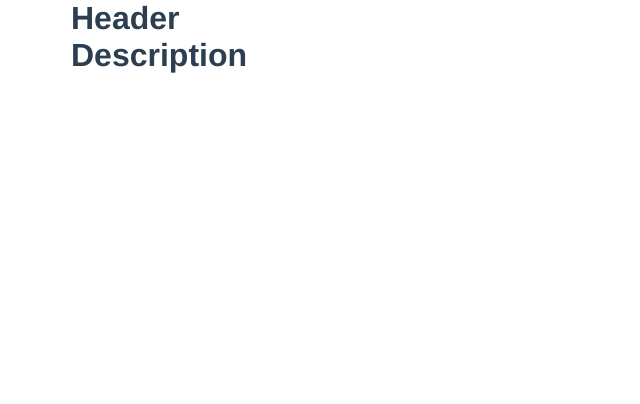
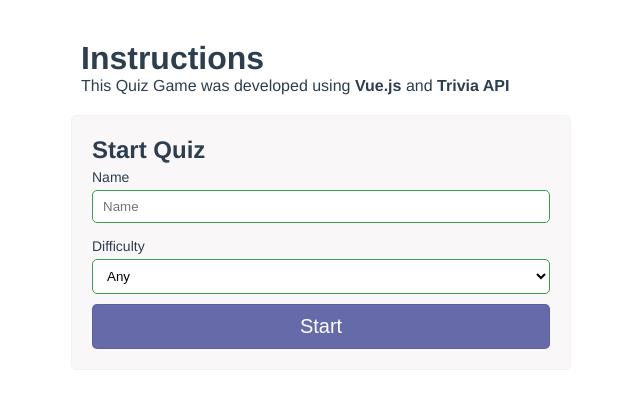
Before and after one commit to lebohang0824/gm-quiz-game, a Vue app: page / in a window 1280 px wide. Shown: the top 404 px of the page, without its empty margins (319-959 px from the left). Built offline with nearby package versions, Linux system fonts and the light colour scheme.

Commit message:
Add quiz start form

```diff
--- a/src/App.vue
+++ b/src/App.vue
@@ -24,9 +24,30 @@ body, h1, h2, h3, h4, h5, h6, p {
         padding: 0;
         margin: 0;
     }
-
     #app {
         padding: 0;
         margin: 0;
     }
+    .btn {
+        background-color: rgba(4, 12, 117, 0.6);
+        border: solid 1px rgba(4, 12, 117, 0.1);
+        border-radius: 5px;
+        padding: 10px 0px;
+        cursor: pointer;
+        font-size: 20px;
+        display: block;
+        color: #FFF;
+        width: 100%
+    }
+    .btn:hover {
+        background-color: rgba(4, 12, 117, 0.7);
+    }
+    .btn:active {
+        border: solid 1px rgba(4, 12, 117, 0.1);
+        outline: none;
+    }
+    .btn:focus {
+        border: solid 1px rgba(4, 12, 117, 0.1);
+        outline: none;
+    }
 </style>
--- a/src/components/HelloWorld.vue
+++ /dev/null
@@ -1,18 +0,0 @@
-<template>
-    <div></div>
-</template>
-
-<script>
-export default {
-    name: 'HelloWorld',
-    props: {
-        msg: String
-    }
-}
-</script>
-
-<style scoped>
-    div {
-        padding: 0;
-    }
-</style>
--- a/src/components/quiz/Quiz.vue
+++ b/src/components/quiz/Quiz.vue
@@ -1,17 +1,24 @@
 <template>
     <div id="quiz">
         <QuizHeader />
+        <QuizStart />
+        <p v-bind:bind="store"></p>
     </div>
 </template>
 
 <script>
 import QuizHeader from './header/QuizHeader';
+import QuizStart from './start/QuizStart';
 export default {
     name: 'Quiz',
     components: {
-        QuizHeader
+        QuizHeader,
+        QuizStart
     },
     props: {
+        store: {
+            user: 'Lebohang'
+        }
     }
 }
 </script>
--- a/src/components/quiz/header/QuizDescription.vue
+++ /dev/null
@@ -1,17 +0,0 @@
-<template>
-    <div id="quiz-description">
-        <h1>Description</h1>
-    </div>
-</template>
-
-<script>
-
-export default {
-    name: 'QuizDescription'
-}
-</script>
-
-<style scoped>
-    #quiz-description {
-    }
-</style>
--- a/src/components/quiz/header/QuizHeader.vue
+++ b/src/components/quiz/header/QuizHeader.vue
@@ -1,16 +1,15 @@
 <template>
-    <div id="quiz">
-        <h1>Header</h1>
-        <QuizDescription />
+    <div id="quiz-header">
+        <QuizInstructions />
     </div>
 </template>
 
 <script>
-import QuizDescription from './QuizDescription';
+import QuizInstructions from './QuizInstructions';
 export default {
     name: 'QuizHeader',
     components: {
-        QuizDescription
+        QuizInstructions
     },
     props: {
     }
@@ -19,5 +18,6 @@ export default {
 
 <style scoped>
     #quiz-header {
+        padding: 20px 10px;
     }
 </style>
--- /dev/null
+++ b/src/components/quiz/header/QuizInstructions.vue
@@ -0,0 +1,21 @@
+<template>
+    <div id="quiz-instructions">
+        <h1>Instructions</h1>
+        <p>
+            This Quiz Game was developed using <b>Vue.js</b> and <b>Trivia API</b>
+        </p>
+    </div>
+</template>
+
+<script>
+
+export default {
+    name: 'QuizInstructions'
+}
+</script>
+
+<style scoped>
+    #quiz-instructions {
+        padding-top: 20px;
+    }
+</style>
--- /dev/null
+++ b/src/components/quiz/start/QuizStart.vue
@@ -0,0 +1,25 @@
+<template>
+    <div id="quiz-start">
+        <h2>Start Quiz</h2>
+        <QuizStartForm />
+    </div>
+</template>
+
+<script>
+import QuizStartForm from './QuizStartForm';
+export default {
+    name: 'QuizStart',
+    components: {
+        QuizStartForm
+    }
+}
+</script>
+
+<style scoped>
+    #quiz-start {
+        padding: 20px;
+        border-radius: 5px;
+        background-color: #F9F7F8;
+        border: solid 1px #F0F2F3;
+    }
+</style>
--- /dev/null
+++ b/src/components/quiz/start/QuizStartForm.vue
@@ -0,0 +1,80 @@
+<template>
+    <form id="start-form" v-on:submit.prevent="onSubmit">
+        <div class="group">
+            <label>Name</label>
+            <input type="text" class="input" placeholder="Name" />
+        </div>
+        <div class="group">
+            <label>Difficulty</label>
+            <select class="select">
+                <option value="">Any</option>
+                <option value="easy">Easy</option>
+                <option value="medium">Medium</option>
+                <option value="hard">Hard</option>
+            </select>
+        </div>
+        <button class="btn">Start</button>
+    </form>
+</template>
+
+<script>
+import axios from 'axios';
+export default {
+    name: 'QuizStartForm',
+    methods: {
+        onSubmit: async (e) => {
+            const name = e.target[0].value;
+            const difficulty = e.target[1].value;
+
+            console.log(name, difficulty);
+            const url = `https://opentdb.com/api.php?amount=15&category=9&difficulty=${difficulty}`;
+
+            const res = await axios.get(url);
+            console.log(res.data.results);
+        }
+    }
+
+}
+</script>
+
+<style scoped>
+    #start-form {
+        background-color: #F9F7F8;
+    }
+    .group {
+        display: block;
+        padding: 10px 0px;
+        padding-top: 0px;
+    }
+    .group label {
+        display: block;
+        font-size: 14px;
+        padding: 5px 0px;
+    }
+    .group .select {
+        width: 100%;
+        display: block;
+        padding: 8px 10px;
+        border-radius: 5px;
+        box-sizing: border-box;
+        background-color: #FFF;
+        border: solid 1px rgb(57, 160, 83);
+    }
+    .select:focus {
+        border: solid 1px rgb(57, 160, 83);
+        outline: none;
+    }
+    .group .input {
+        width: 100%;
+        display: block;
+        padding: 8px 10px;
+        border-radius: 5px;
+        box-sizing: border-box;
+        background-color: #FFF;
+        border: solid 1px rgb(57, 160, 83);
+    }
+    .input:focus {
+        border: solid 1px rgb(57, 160, 83);
+        outline: none;
+    }
+</style>
```
Lines whose indentation alone changed are shown as unchanged.
